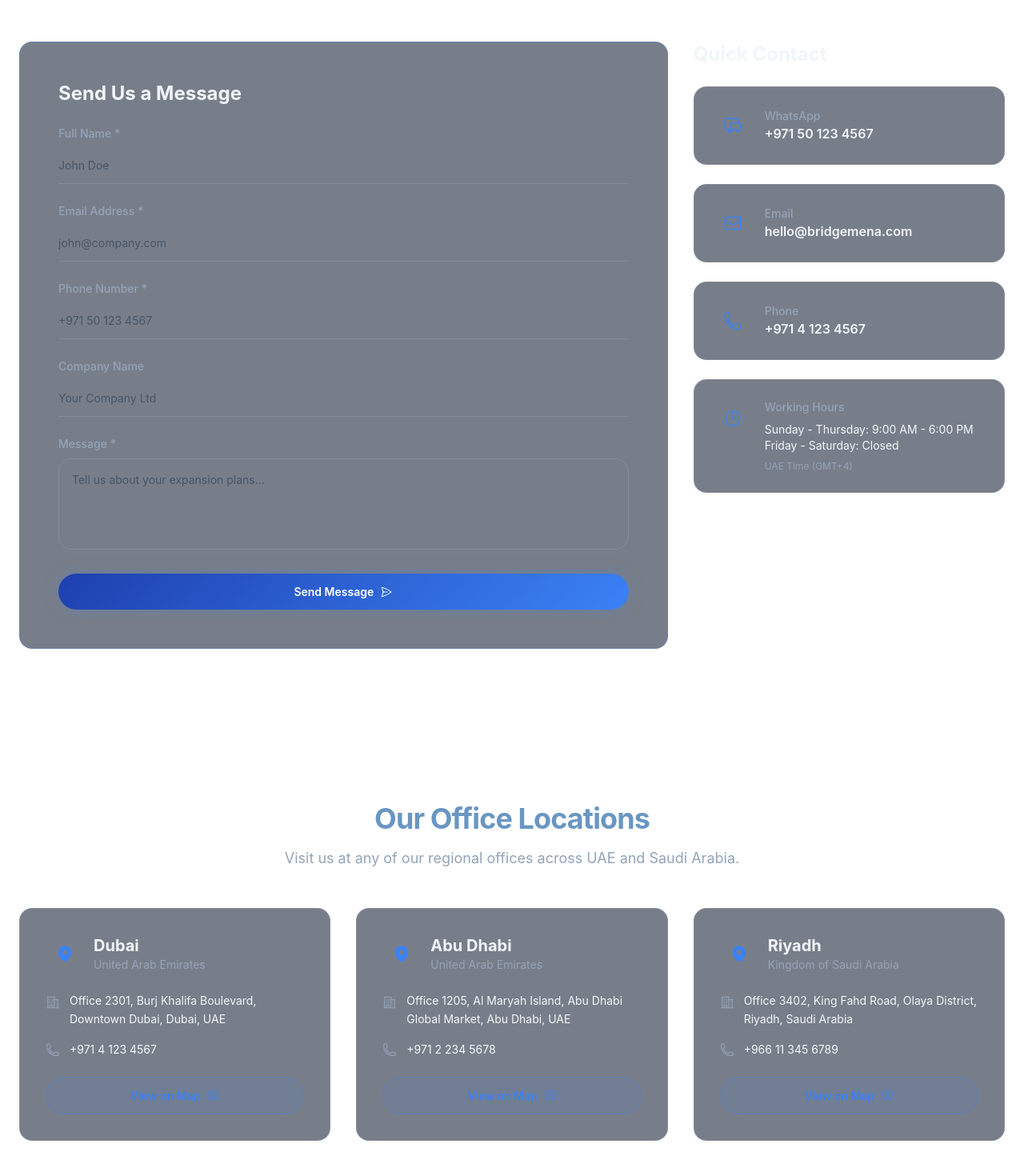
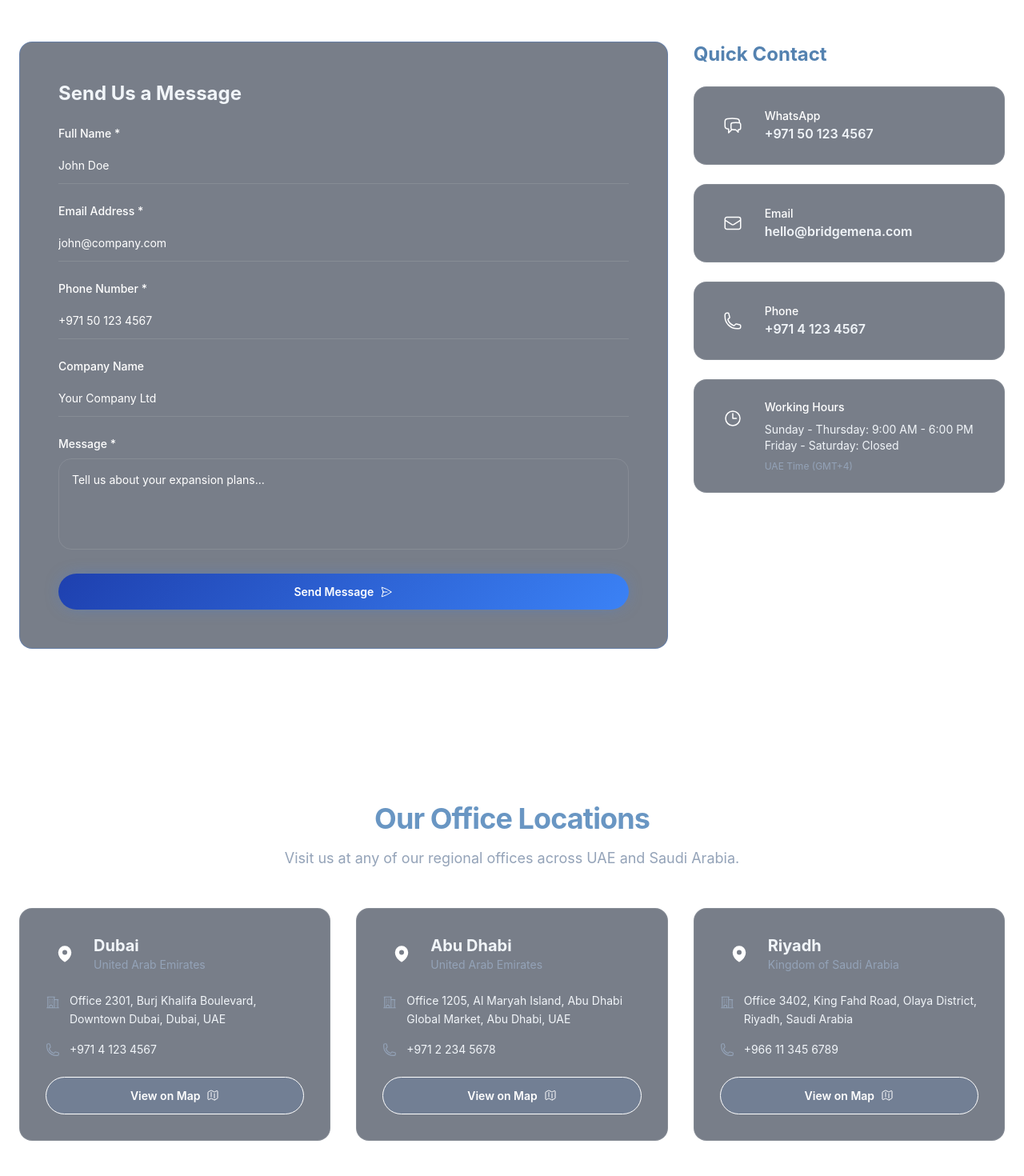
Before and after one commit to akifcankara/bmms-landing, a Next.js app: page /contact in a window 1280 px wide. Shown: the part 260-1730 px from the top of the page at 80% size. Built offline with nearby package versions, Linux system fonts and the light colour scheme.

Commit message:
contact page style updates

```diff
--- a/src/app/contact/components/ContactForm.tsx
+++ b/src/app/contact/components/ContactForm.tsx
@@ -47,7 +47,7 @@ export default function ContactForm() {
       <form onSubmit={handleSubmit} className="space-y-6">
         {/* Name */}
         <div>
-          <label htmlFor="name" className="block text-sm font-medium text-muted-foreground mb-2">
+          <label htmlFor="name" className="block text-sm font-medium text-white mb-2">
             Full Name *
           </label>
           <input
@@ -57,14 +57,14 @@ export default function ContactForm() {
             value={formData.name}
             onChange={handleChange}
             required
-            className="w-full bg-transparent border-b border-border py-3 text-sm text-foreground focus:outline-none focus:border-accent transition-colors placeholder:text-muted"
+            className="w-full bg-transparent border-b border-border py-3 text-sm text-white focus:outline-none focus:border-accent transition-colors placeholder:text-white"
             placeholder="John Doe" />
 
         </div>
 
         {/* Email */}
         <div>
-          <label htmlFor="email" className="block text-sm font-medium text-muted-foreground mb-2">
+          <label htmlFor="email" className="block text-sm font-medium text-white mb-2">
             Email Address *
           </label>
           <input
@@ -74,14 +74,14 @@ export default function ContactForm() {
             value={formData.email}
             onChange={handleChange}
             required
-            className="w-full bg-transparent border-b border-border py-3 text-sm text-foreground focus:outline-none focus:border-accent transition-colors placeholder:text-muted"
+            className="w-full bg-transparent border-b border-border py-3 text-sm text-white focus:outline-none focus:border-accent transition-colors placeholder:text-white"
             placeholder="john@company.com" />
 
         </div>
 
         {/* Phone */}
         <div>
-          <label htmlFor="phone" className="block text-sm font-medium text-muted-foreground mb-2">
+          <label htmlFor="phone" className="block text-sm font-medium text-white mb-2">
             Phone Number *
           </label>
           <input
@@ -91,14 +91,14 @@ export default function ContactForm() {
             value={formData.phone}
             onChange={handleChange}
             required
-            className="w-full bg-transparent border-b border-border py-3 text-sm text-foreground focus:outline-none focus:border-accent transition-colors placeholder:text-muted"
+            className="w-full bg-transparent border-b border-border py-3 text-sm text-white focus:outline-none focus:border-accent transition-colors placeholder:text-white"
             placeholder="+971 50 123 4567" />
 
         </div>
 
         {/* Company */}
         <div>
-          <label htmlFor="company" className="block text-sm font-medium text-muted-foreground mb-2">
+          <label htmlFor="company" className="block text-sm font-medium text-white mb-2">
             Company Name
           </label>
           <input
@@ -107,14 +107,14 @@ export default function ContactForm() {
             name="company"
             value={formData.company}
             onChange={handleChange}
-            className="w-full bg-transparent border-b border-border py-3 text-sm text-foreground focus:outline-none focus:border-accent transition-colors placeholder:text-muted"
+            className="w-full bg-transparent border-b border-border py-3 text-sm text-white focus:outline-none focus:border-accent transition-colors placeholder:text-white"
             placeholder="Your Company Ltd" />
 
         </div>
 
         {/* Message */}
         <div>
-          <label htmlFor="message" className="block text-sm font-medium text-muted-foreground mb-2">
+          <label htmlFor="message" className="block text-sm font-medium text-white mb-2">
             Message *
           </label>
           <textarea
@@ -124,7 +124,7 @@ export default function ContactForm() {
             onChange={handleChange}
             required
             rows={4}
-            className="w-full bg-transparent border border-border rounded-lg p-4 text-sm text-foreground focus:outline-none focus:border-accent transition-colors placeholder:text-muted resize-none"
+            className="w-full bg-transparent border border-border rounded-lg p-4 text-sm text-white focus:outline-none focus:border-accent transition-colors placeholder:text-white resize-none"
             placeholder="Tell us about your expansion plans..." />
 
         </div>
@@ -136,12 +136,12 @@ export default function ContactForm() {
           className="w-full btn-primary flex items-center justify-center gap-2 disabled:opacity-50 disabled:cursor-not-allowed">
 
           {isSubmitting ?
-          <>
+            <>
               <Icon name="ArrowPathIcon" size={16} variant="outline" className="text-white animate-spin" />
               Sending...
             </> :
 
-          <>
+            <>
               Send Message
               <Icon name="PaperAirplaneIcon" size={16} variant="outline" className="text-white" />
             </>
@@ -150,7 +150,7 @@ export default function ContactForm() {
 
         {/* Success Message */}
         {submitStatus === 'success' &&
-        <div className="p-4 rounded-lg bg-success/20 border border-success/30 flex items-center gap-3">
+          <div className="p-4 rounded-lg bg-success/20 border border-success/30 flex items-center gap-3">
             <Icon name="CheckCircleIcon" size={20} variant="solid" className="text-success" />
             <p className="text-sm text-foreground">
               Thank you! We'll get back to you within 24 hours.
--- a/src/app/contact/components/OfficeLocations.tsx
+++ b/src/app/contact/components/OfficeLocations.tsx
@@ -57,7 +57,7 @@ export default function OfficeLocations() {
               {/* City Header */}
               <div className="flex items-center gap-3 mb-6">
                 <div className="h-12 w-12 rounded-xl bg-accent/20 flex items-center justify-center">
-                  <Icon name="MapPinIcon" size={24} variant="solid" className="text-accent" />
+                  <Icon name="MapPinIcon" size={24} variant="solid" className="text-white" />
                 </div>
                 <div>
                   <h3 className="text-xl font-bold text-foreground">{office.city}</h3>
@@ -84,10 +84,10 @@ export default function OfficeLocations() {
                 href={office.mapLink}
                 target="_blank"
                 rel="noopener noreferrer"
-              className="btn-secondary w-full flex items-center justify-center gap-2">
+                className="btn-secondary text-white border-white w-full flex items-center justify-center gap-2">
 
                 View on Map
-                <Icon name="MapIcon" size={16} variant="outline" className="text-accent" />
+                <Icon name="MapIcon" size={16} variant="outline" className="text-white" />
               </a>
             </div>
           )}
--- a/src/app/contact/components/QuickContact.tsx
+++ b/src/app/contact/components/QuickContact.tsx
@@ -35,7 +35,7 @@ export default function QuickContact() {
 
   return (
     <div className="space-y-6">
-      <h3 className="text-2xl font-bold text-foreground mb-6">Quick Contact</h3>
+      <h3 className="text-2xl font-bold text-[rgba(84,130,176,1)] mb-6">Quick Contact</h3>
 
       {methods.map((method) => (
         <a
@@ -46,11 +46,11 @@ export default function QuickContact() {
           className="glass-card p-6 flex items-center gap-4 hover-glow group transition-all"
         >
           <div className="h-12 w-12 rounded-xl bg-accent/20 flex items-center justify-center group-hover:bg-accent/30 transition-colors">
-            <Icon name={method.icon as any} size={24} variant="outline" className="text-accent" />
+            <Icon name={method.icon as any} size={24} variant="outline" className="text-white" />
           </div>
           <div>
-            <p className="text-sm font-medium text-muted-foreground">{method.label}</p>
-            <p className="text-base font-semibold text-foreground group-hover:text-accent transition-colors">
+            <p className="text-sm font-medium text-white">{method.label}</p>
+            <p className="text-base font-semibold text-foreground transition-colors">
               {method.value}
             </p>
           </div>
@@ -61,10 +61,10 @@ export default function QuickContact() {
       <div className="glass-card p-6 mt-8">
         <div className="flex items-start gap-4">
           <div className="h-12 w-12 rounded-xl bg-accent/20 flex items-center justify-center flex-shrink-0">
-            <Icon name="ClockIcon" size={24} variant="outline" className="text-accent" />
+            <Icon name="ClockIcon" size={24} variant="outline" className="text-white" />
           </div>
           <div>
-            <p className="text-sm font-medium text-muted-foreground mb-2">Working Hours</p>
+            <p className="text-sm font-medium text-white mb-2">Working Hours</p>
             <p className="text-sm text-foreground">Sunday - Thursday: 9:00 AM - 6:00 PM</p>
             <p className="text-sm text-foreground">Friday - Saturday: Closed</p>
             <p className="text-xs text-muted-foreground mt-2">UAE Time (GMT+4)</p>
```
Lines whose indentation alone changed are shown as unchanged.
